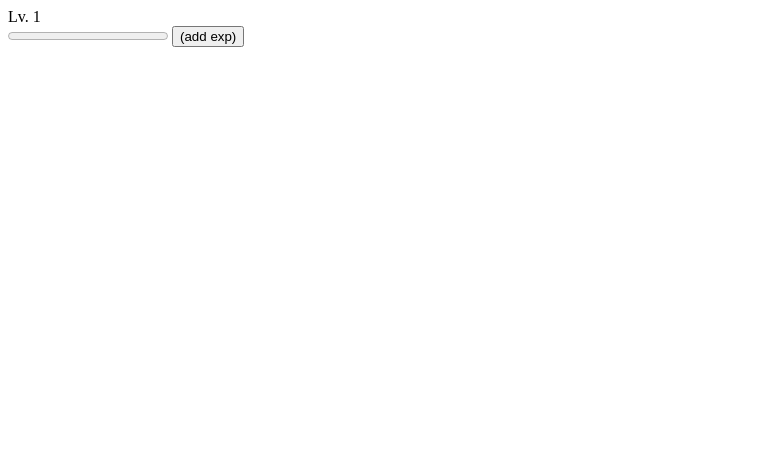
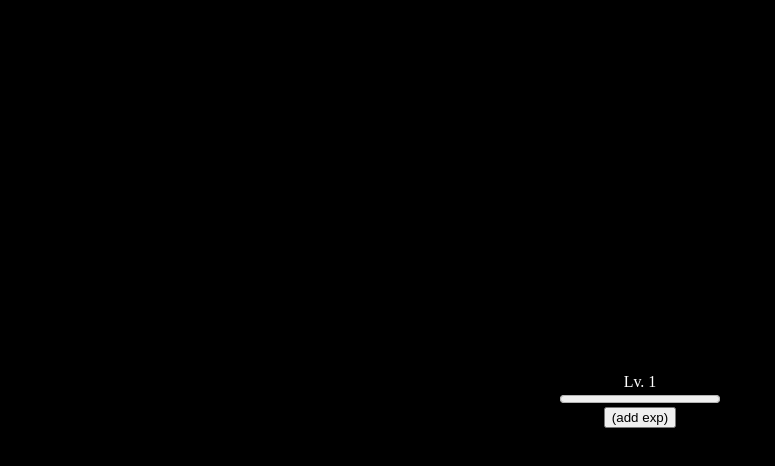
Before and after one commit to keychera/level-up, a plain HTML site: page assets/index.html in a window 1280 px wide. Shown: the whole page, without its empty margins (0-775 px from the left). Drawn offline with Linux system fonts and the light colour scheme; the site is published under a folder, as on GitHub Pages, so addresses that start at the root find nothing.

Commit message:
relative styles path

```diff
--- a/assets/index.html
+++ b/assets/index.html
@@ -3,7 +3,7 @@
 <head>
     <meta charset="UTF-8">
     <meta name="viewport" content="width=device-width, initial-scale=1.0">
-    <link href="/styles.css" rel="stylesheet" type="text/css" title="default">
+    <link href="styles.css" rel="stylesheet" type="text/css" title="default">
     <title>Level up</title>
 
     <script src="https://cdn.jsdelivr.net/npm/scittle@0.6.15/dist/scittle.js" type="application/javascript"></script>
```
Also changed, not shown: 1 other file.
